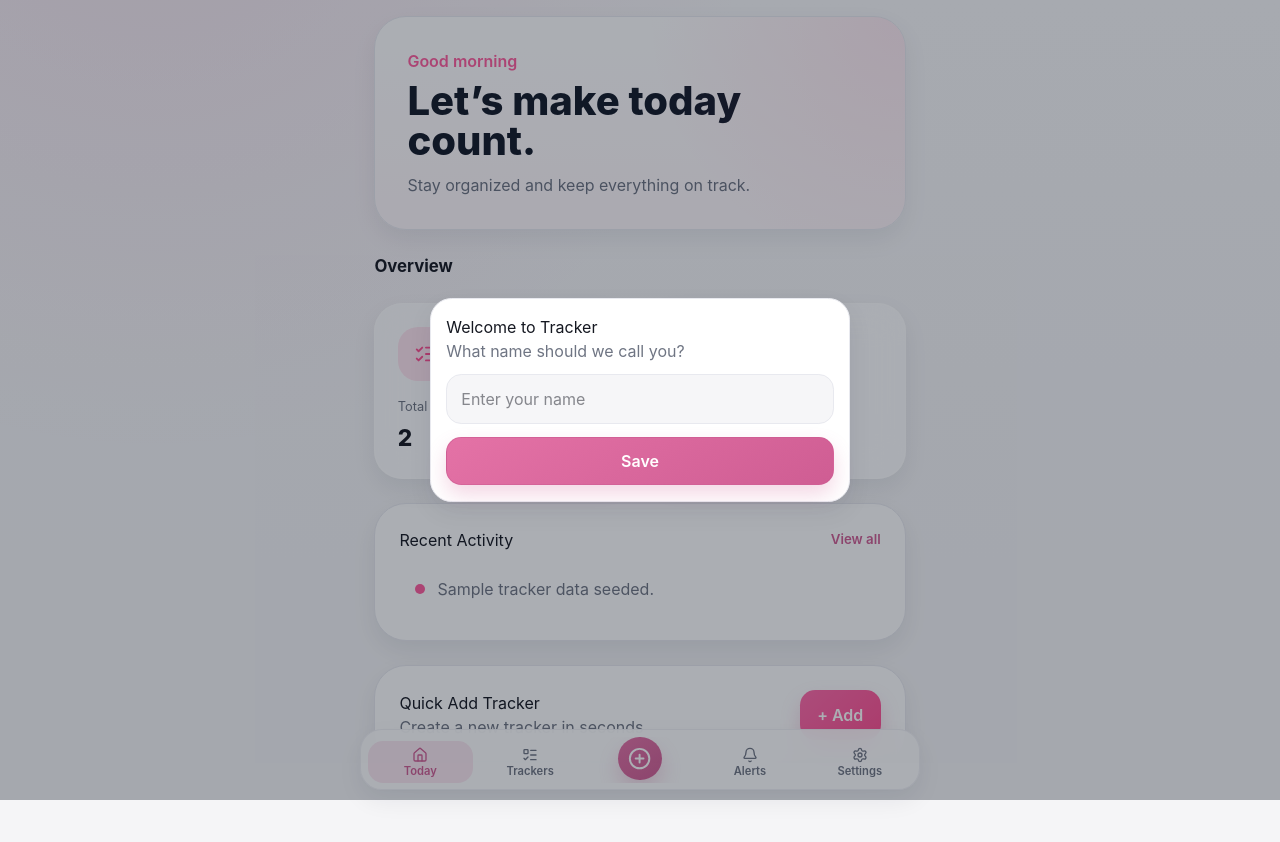
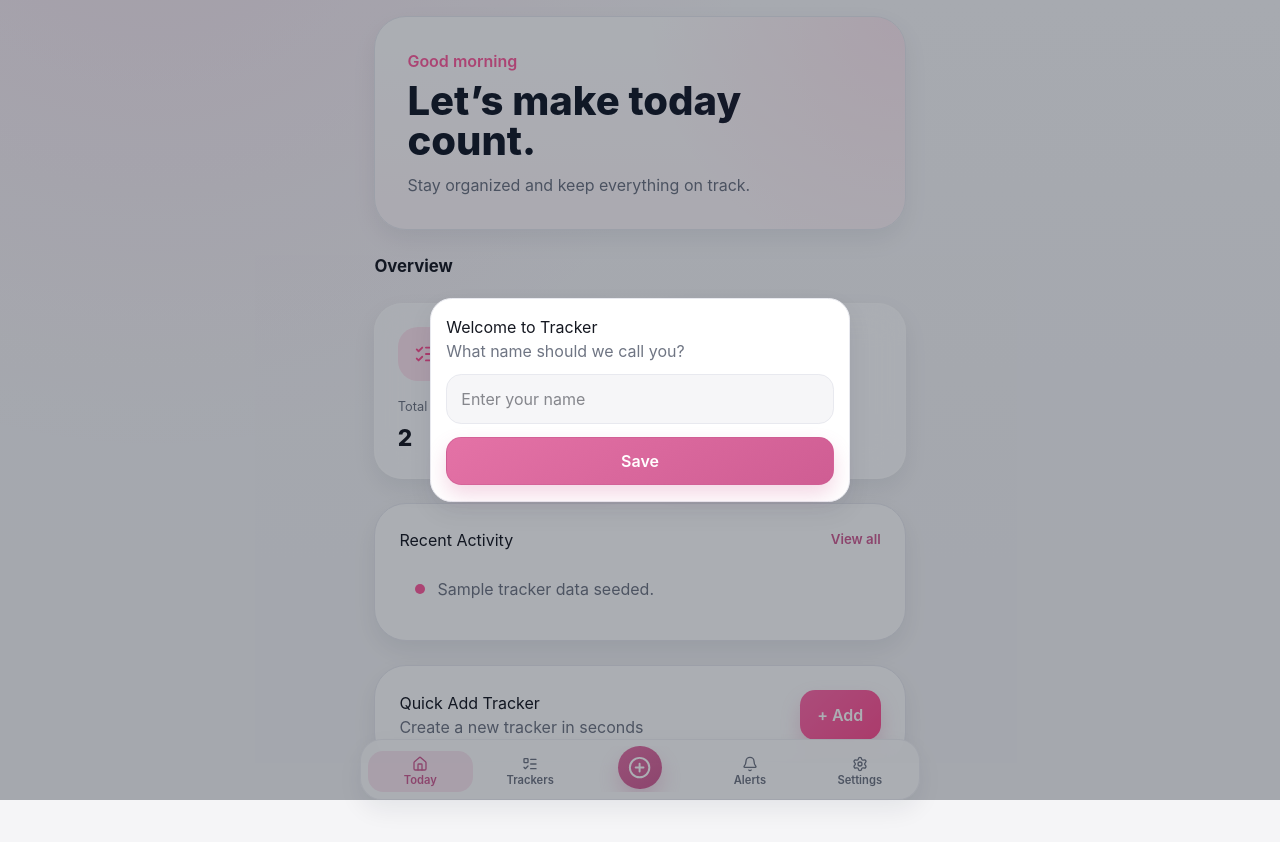
Before and after one commit to Shinnya01/personal-tracker-joyjoy, a Vue app: page / in a window 1280 px wide. Shown: the top 842 px of the page. Built offline with nearby package versions, Linux system fonts and the light colour scheme.

Commit message:
fix: every visit asks for name. tabs position at bottom

```diff
--- a/src/App.vue
+++ b/src/App.vue
@@ -24,7 +24,7 @@ onMounted(async () => {
   await trackerStore.refresh();
 });
 
-const shouldAskName = computed(() => !settingsStore.settings.displayName?.trim());
+const shouldAskName = computed(() => settingsStore.isLoaded && !settingsStore.settings.displayName?.trim());
 
 const saveName = async () => {
   const value = displayNameInput.value.trim();
--- a/src/style.css
+++ b/src/style.css
@@ -153,7 +153,7 @@ a { color: inherit; text-decoration: none; }
   position: fixed;
   left: 50%;
   transform: translateX(-50%);
-  bottom: max(env(safe-area-inset-bottom), .6rem);
+  bottom: env(safe-area-inset-bottom);
   width: min(560px, calc(100vw - 1.2rem));
   max-width: calc(100vw - 1.2rem);
   z-index: 80;
```
